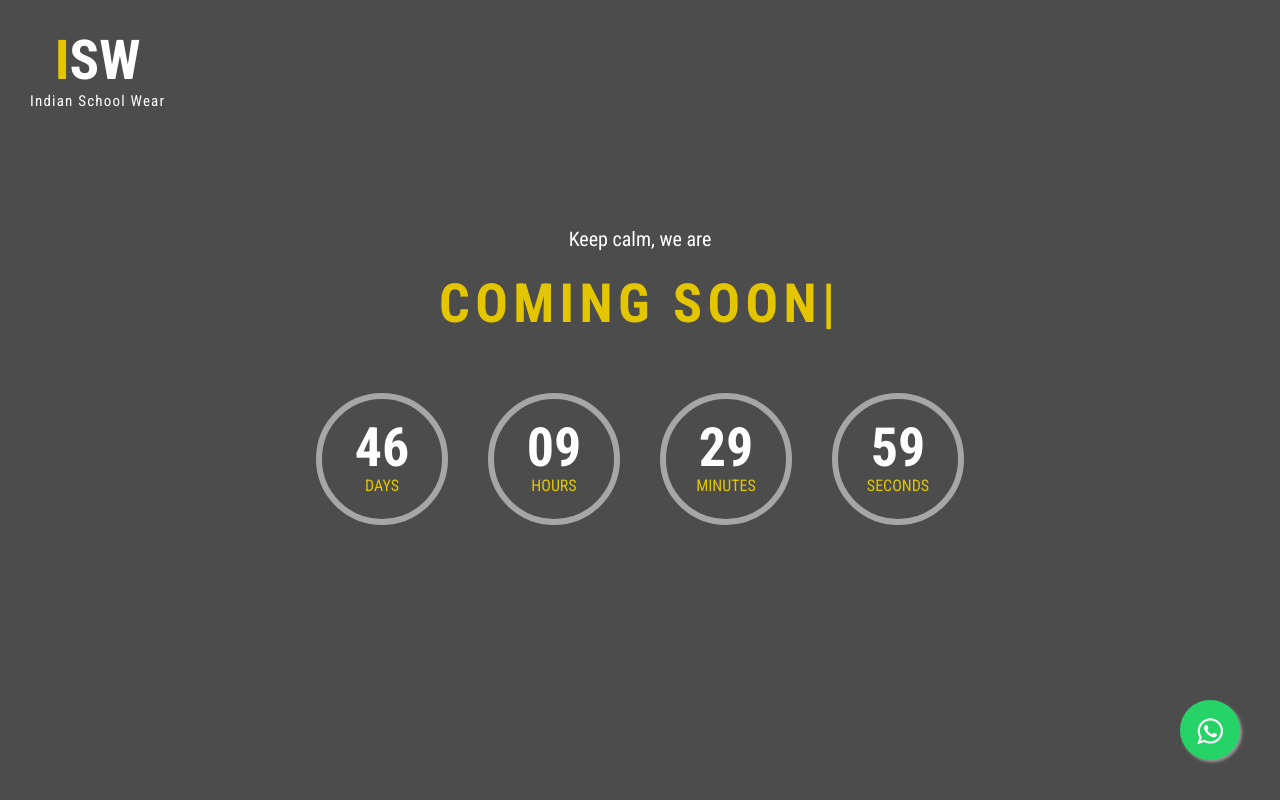
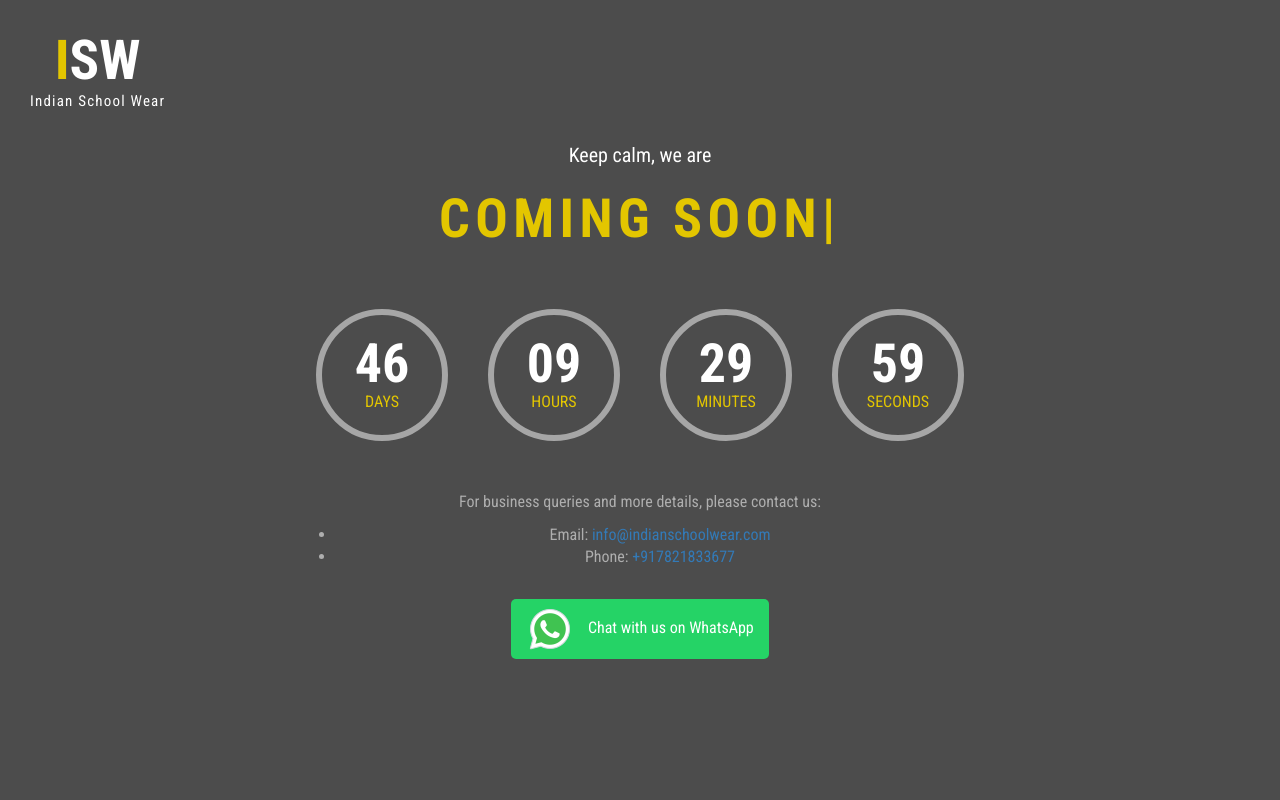
Before and after one commit to harshalwanare/isw-coming-soon, a plain HTML site: page index.html in a window 1280 px wide. Drawn offline with Linux system fonts and the light colour scheme.

Commit message:
Whatsapp button

```diff
--- a/css/custom.css
+++ b/css/custom.css
@@ -259,6 +259,20 @@ a:focus{
 	margin-top: 16px;
 }
 
+a.whatsapp-button {
+	display: inline-block;
+	padding: 6px 15px;
+	background-color: #25d366;
+	color: #fff;
+	text-decoration: none;
+	border-radius: 5px;
+	margin-top: 20px;
+}
+
+	a.whatsapp-button img {
+		vertical-align: middle;
+		margin-right: 10px;
+	}
 /* for mobile */
 @media screen and (max-width: 767px) {
 	.whatsapp-icon {
--- a/index.html
+++ b/index.html
@@ -67,12 +67,12 @@
                             </div>
                         </div> -->
                         <!-- Newsletter Form end -->
-						<a href="https://api.whatsapp.com/send?phone=917821833677&text=Hello"
+                        <!--<a href="https://api.whatsapp.com/send?phone=917821833677&text=Hello"
                            class="whatsapp_float"
                            target="_blank"
                            rel="noopener noreferrer">
                             <i class="fa fa-whatsapp whatsapp-icon"></i>
-						</a>
+                        </a>-->
                         <!-- Social Media start -->
                         <!--<div class="social-link">
                         <a href="#"><i class="fa fa-facebook"></i></a>
@@ -80,15 +80,30 @@
                         <a href="#"><i class="fa fa-linkedin"></i></a>
                         <a href="#"><i class="fa fa-pinterest"></i></a>
                         <a href="#"><i class="fa fa-instagram"></i></a>-->
+                        <div>
+                            <p>For business queries and more details, please contact us:</p>
+                            <ul>
+                                <li>
+                                    Email:
+                                    <a href="mailto:info@indianschoolwear.com">info@indianschoolwear.com</a>
+                                </li>
+                                <li>Phone: <a href="tel:+917821833677">+917821833677</a></li>
+                            </ul>
+                            <a href="https://api.whatsapp.com/send?phone=917821833677&text=Hello"
+                               target="_blank"
+                               class="whatsapp-button">
+                                <img src="./images/whatsapp-icon.png" alt="WhatsApp" />
+                                Chat with us on WhatsApp
+                            </a>
+                        </div>
                     </div>
                     <!-- Social Media end -->
                 </div>
             </div>
         </div>
     </div>
-	</div>
+
     <!-- Coming Soon Wrapper end -->
-
     <!-- Jquery Library File -->
     <script src="js/jquery-1.12.4.min.js"></script>
     <!-- Timer counter js file -->
@@ -103,7 +118,7 @@
     <script src="js/function.js"></script>
     <!-- Timer counter start -->
     <script>
-        $(document).ready(function (){
+        $(document).ready(function () {
             var myDate = new Date("10/01/2023");
             //var myDate = new Date();
             myDate.setDate(myDate.getDate() + 30);
```
Also changed, not shown: images/whatsapp-icon.png (added). Lines whose indentation alone changed are shown as unchanged.
